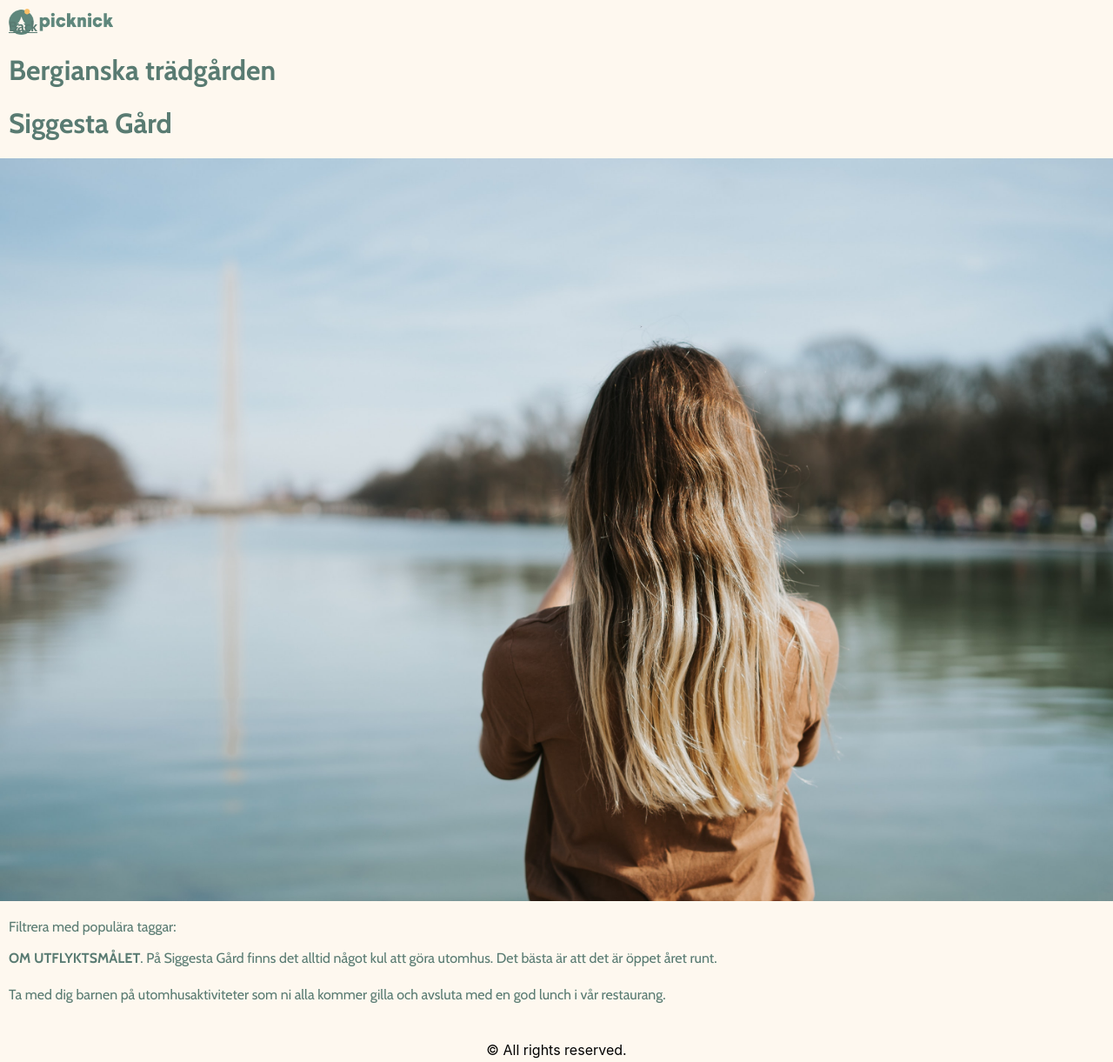
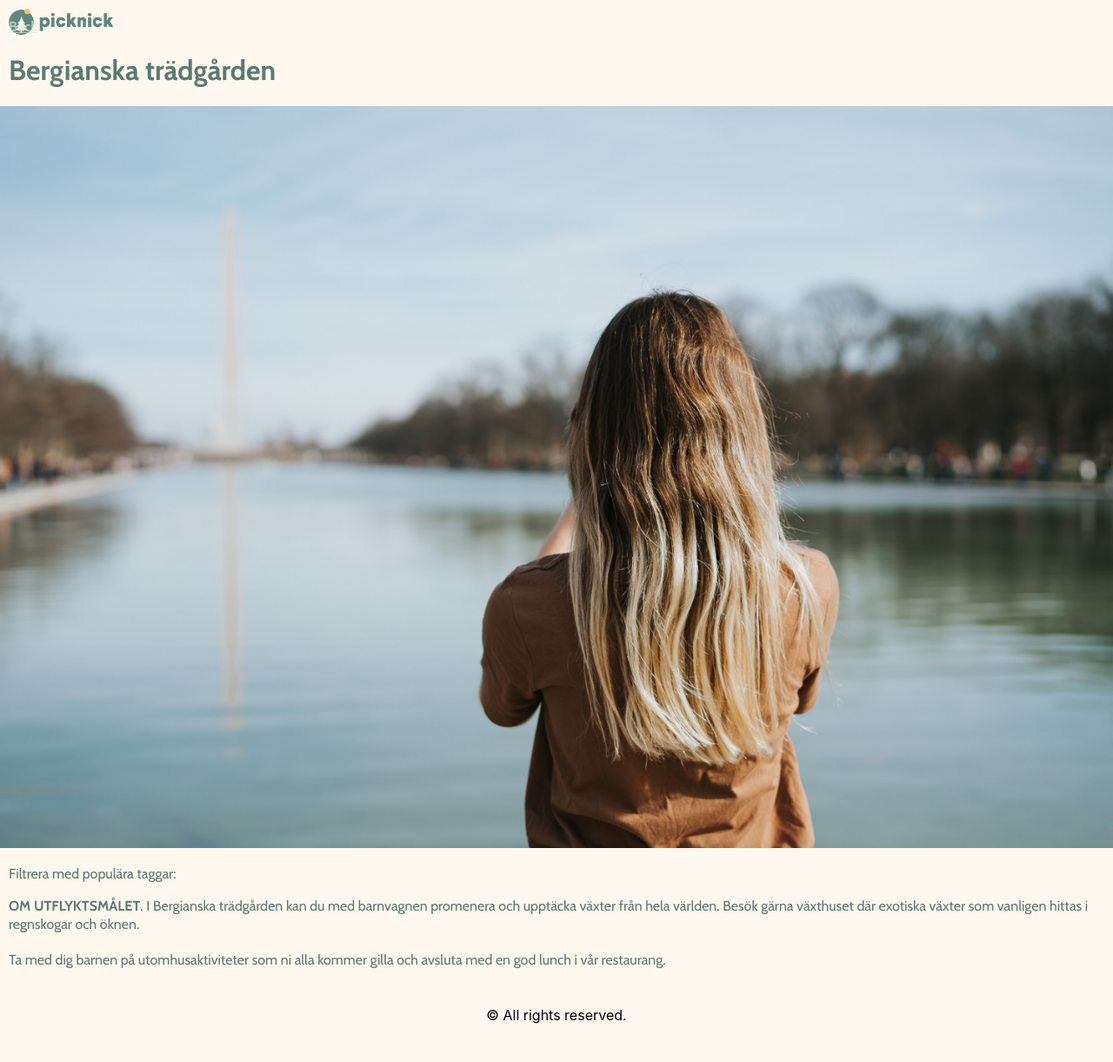
Before and after one commit to Soljojjo/Picknick, a React (Create React App) app: page /InfoPage in a window 1280 px wide. Shown: the whole page at 87% size. After the commit the page ends 1181 px from the top, so only its background shows below. Built offline with nearby package versions, Linux system fonts and the light colour scheme.

Commit message:
CSS changes for rendering data from json file

```diff
--- a/public/css/styles.css
+++ b/public/css/styles.css
@@ -52,6 +52,7 @@ h3 {
     /* Adjusted from 16 in figma */
     line-height: 130%;
     padding-left: 10px;
+    padding-right: 10px;
     color: #597B72;
     /* identical to box height, or 21px */
 }
@@ -78,7 +79,8 @@ h3 {
 .link {
     font-weight: bold;
     font-family: 'Cabin';
-    color: #597B72;
+    color: #FEF8EF;
+    color: rgba(218, 236, 226, 0.671);
     padding-left: 10px;
     padding-top: px;;
 }
@@ -94,9 +96,10 @@ h3 {
 .menupicture {
     width: 100%;
 }
-*/
+
 
 /*---------------------------------------- container hantering*/
+
 
 .container {
     height: 250px;
@@ -338,4 +341,6 @@ h3 {
     padding-bottom: 3px;
     vertical-align: middle;
     /* align the text vertically centered */
+
+
 }
--- a/src/project/InfoPage.js
+++ b/src/project/InfoPage.js
@@ -41,7 +41,6 @@ const InfoPage = () => {
                 <h1>{place.name}</h1>
                 </div>
                 )}
-                <h1>Siggesta Gård</h1>
                 <div>
                 <img class="menupicture" src="./images/water.jpg" alt="girl at water"/>
                 </div>
@@ -55,8 +54,10 @@ const InfoPage = () => {
             </div>
 
             <div class="infoContainer3">
-                <p class = "body_copy"><b>OM UTFLYKTSMÅLET</b>. På Siggesta Gård finns det alltid något kul att göra utomhus.
-                Det bästa är att det är öppet året runt.
+                <p class = "body_copy"><b>OM UTFLYKTSMÅLET</b>. I Bergianska trädgården kan du med barnvagnen promenera och upptäcka växter från hela världen.
+
+                Besök gärna växthuset där exotiska växter som vanligen hittas i regnskogar och öknen.
+
                 <br/>
                 <br/>
                 Ta med dig barnen på utomhusaktiviteter
--- a/src/project/Places.json
+++ b/src/project/Places.json
@@ -26,7 +26,7 @@
         "id": 2,
         "name": "Birka",
         "activities": "Fornlämningar, djur, båttur, museum, Bad",
-        "smallDescription": "Sveriges första stad på Bkörkö i Mälaren.",
+        "smallDescription": "Sveriges första stad på Björkö i Mälaren.",
         "description": "Besök Birka på vackra Björkö och ta del av hur det var under vikingatiden i Sverige. Här finns även möjlighet att ta dig ut i vattnet eller bada på stranden.",
         "mapsLink": "https://goo.gl/maps/iusNYXJ9uVQmHrf38",
         "card": "./places/birka/card_birka.png",
```
